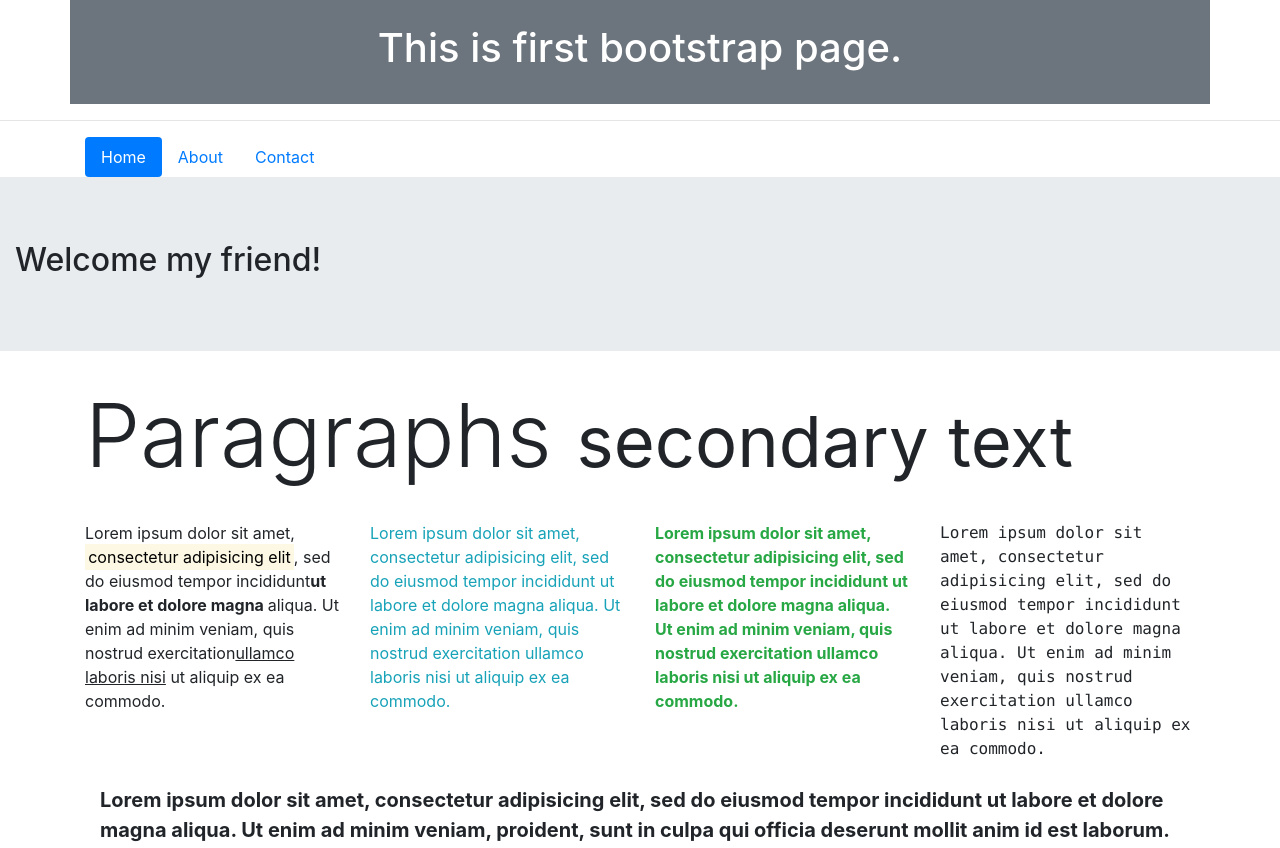
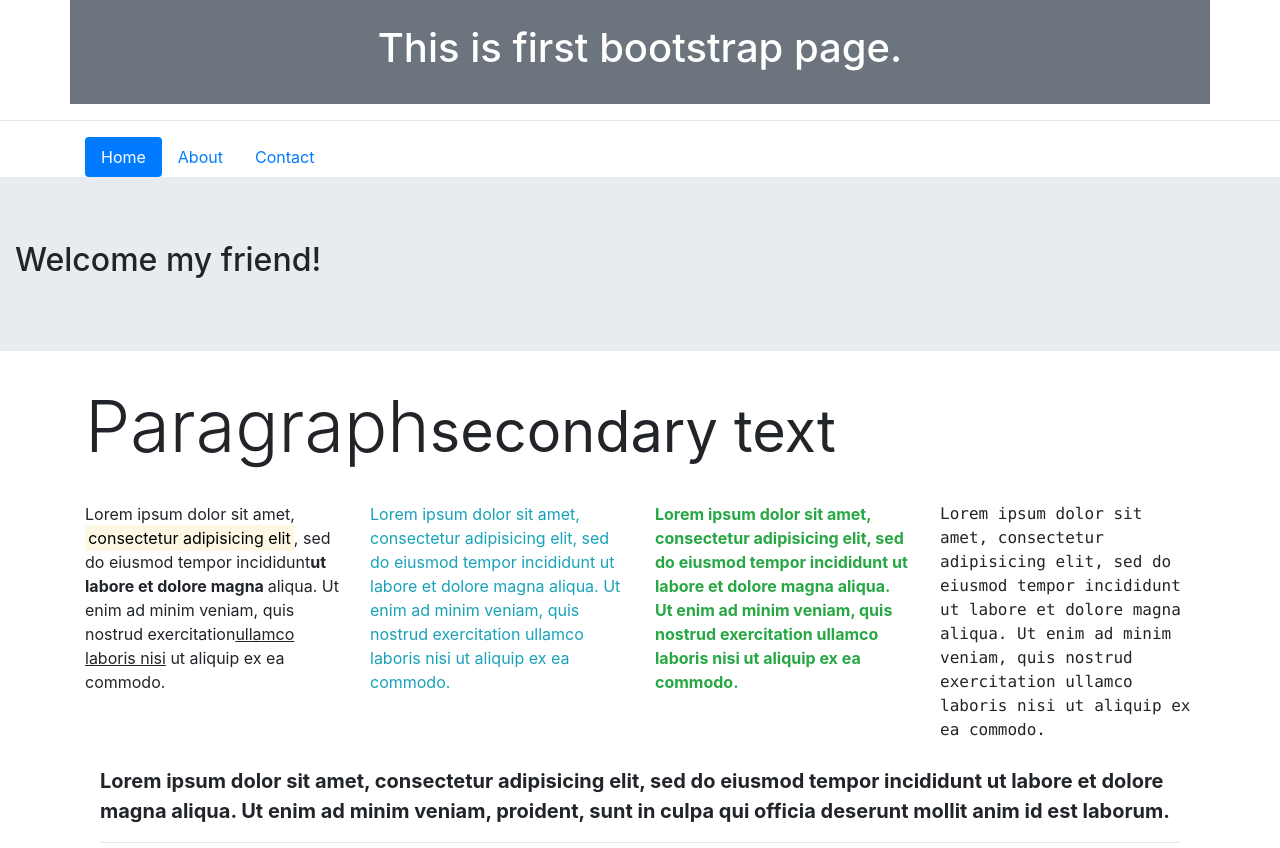
Before and after one commit to Aman-net/myjewelstore, a plain HTML site: page index.html in a window 1280 px wide. Shown: the top 848 px of the page. Drawn offline with nearby package versions, Linux system fonts and the light colour scheme.

Commit message:
Update index.html

```diff
--- a/index.html
+++ b/index.html
@@ -24,7 +24,7 @@
 
 	<div class="jumbotron jumbotron-fluid"><div class="container-fluid"><h2>Welcome my friend!</h2></div></div>
 	<div class="container-sm">
-		<h2 class="display-2">Paragraphs <small>secondary text</small></h2>
+		<h3 class="display-3">Paragraph<small>secondary text</small></h3>
 		<br>
 		<div class="row">
 			<div class="col-md-3">Lorem ipsum dolor sit amet, <mark>consectetur adipisicing elit</mark>, sed do eiusmod	tempor incididunt<b>ut labore et dolore magna </b> aliqua. Ut enim ad minim veniam,
```
